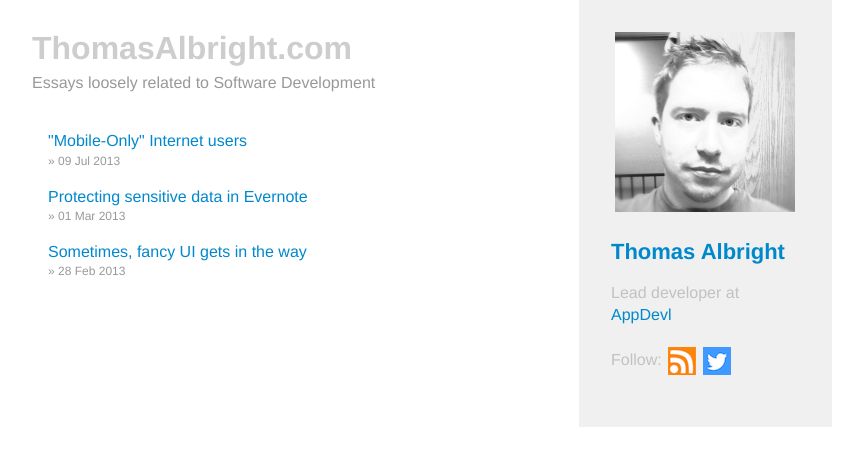
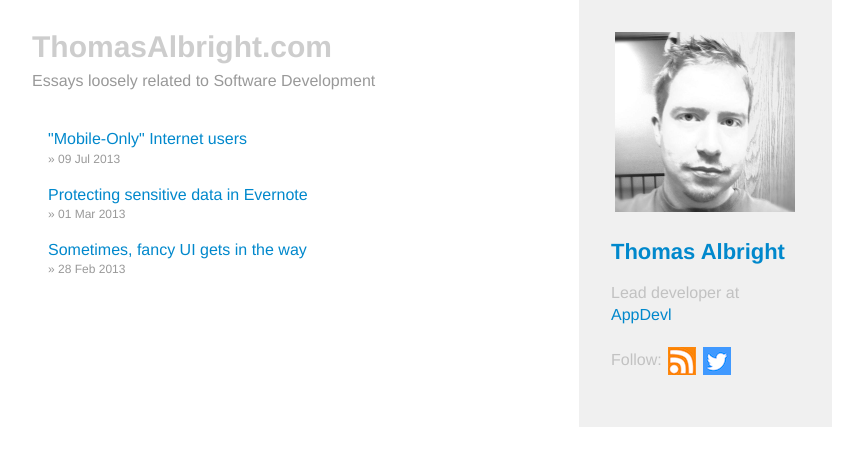
Before and after one commit to thomasalbright/thomasalbright.github.io, a Jekyll site: the page built from index.html, in a window 1280 px wide. Shown: the top 466 px of the page, without its empty margins (208-1071 px from the left). Built offline with Jekyll 4.4.1, drawn with Linux system fonts in a browser that asks for light colours; Markdown is read by kramdown in place of the engine named in the settings.

Commit message:
Tweak sizes of headers

```diff
--- a/_layouts/default.html
+++ b/_layouts/default.html
@@ -14,13 +14,13 @@
         max-width: 800px;
       }
       h1 {
-        font-size: 32px;
+        font-size: 30px;
         line-height: 1;
         margin-bottom: 8px;
         margin-top: 32px;
       }
       h2 {
-        font-size: 28px;
+        font-size: 20px;
       }
 
       body {
```
